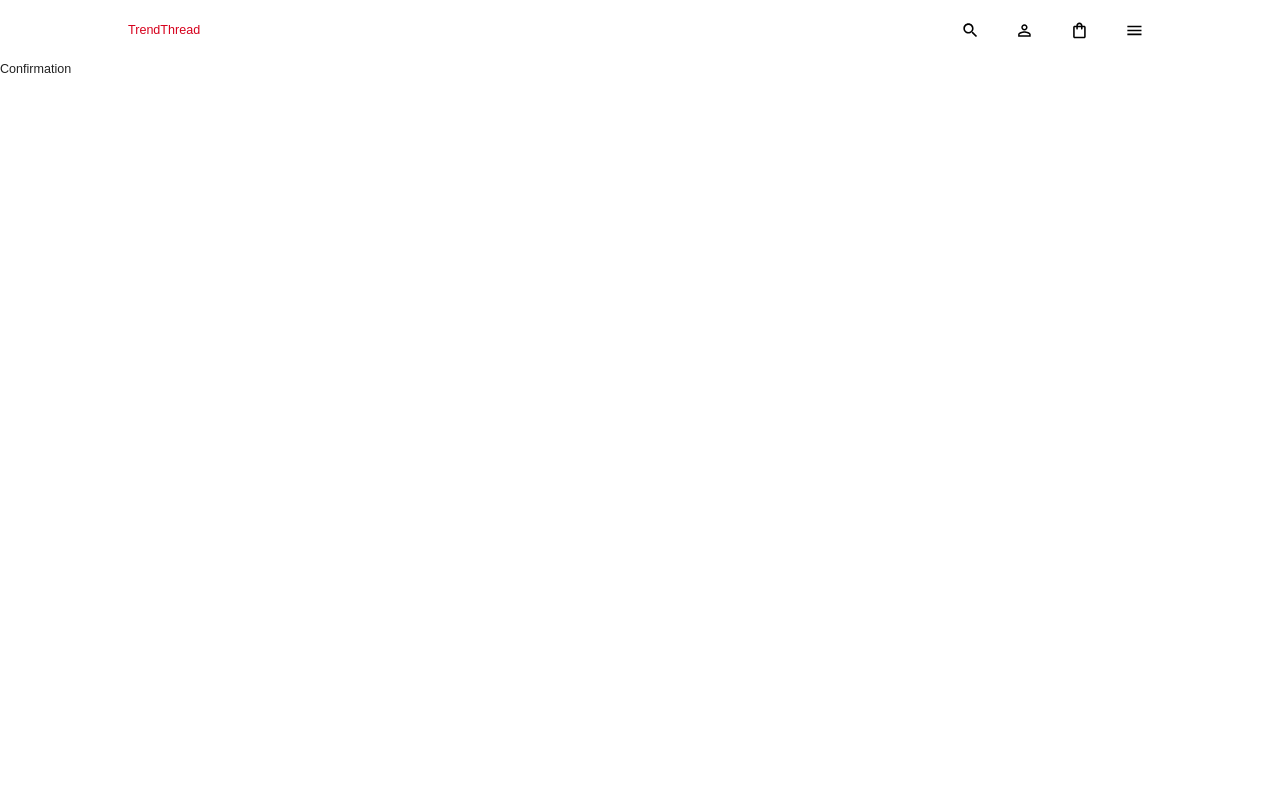
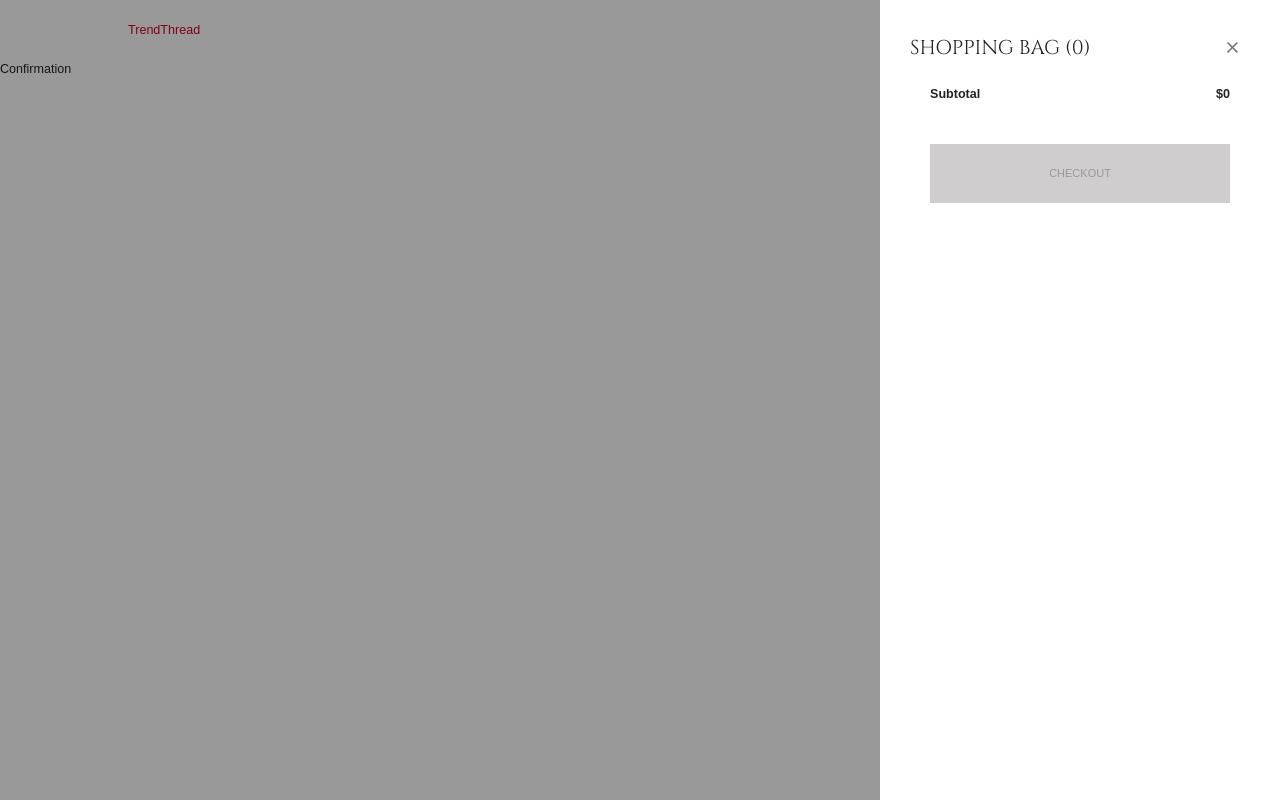
Before and after one commit to banban-22/TrendThread, a React (Create React App) app in the folder client/: page /checkout/success in a window 1280 px wide. Both pictures are taken after a click on the button 1079 px from the left and 30 px from the top of the page. Built offline with nearby package versions, Linux system fonts and the light colour scheme; a web font is replaced by a local one.

Commit message:
added cart list

```diff
--- a/client/src/App.js
+++ b/client/src/App.js
@@ -5,6 +5,7 @@
 import ItemDetails from './scenes/itemDetails/ItemDetails';
 import Checkout from './scenes/checkout/Checkout';
 import Confirmation from './scenes/checkout/Confirmation';
+import CartMenu from './scenes/global/CartMenu';
 
 const ScrollToTop = () => {
   const { pathname } = useLocation();
@@ -28,6 +29,7 @@
           <Route path="checkout" element={<Checkout />} />
           <Route path="checkout/success" element={<Confirmation />} />
         </Routes>
+        <CartMenu />
       </BrowserRouter>
     </div>
   );
--- /dev/null
+++ b/client/src/components/Item.jsx
@@ -0,0 +1,4 @@
+const Item = () => {
+  return <div>Item</div>;
+};
+export default Item;
--- /dev/null
+++ b/client/src/scenes/global/CartMenu.jsx
@@ -0,0 +1,161 @@
+import { useNavigate } from 'react-router-dom';
+import { useSelector, useDispatch } from 'react-redux';
+import {
+  setIsCartOpen,
+  increaseCount,
+  decreaseCount,
+  removeFromCart,
+} from '../../state';
+import { Box, Button, Divider, IconButton, Typography } from '@mui/material';
+import CloseIcon from '@mui/icons-material/Close';
+import AddIcon from '@mui/icons-material/Add';
+import RemoveIcon from '@mui/icons-material/Remove';
+import styled from '@emotion/styled';
+import { shades } from '../../theme';
+
+const FlexBox = styled(Box)`
+  display: flex;
+  justify-content: space-between;
+  align-items: center;
+`;
+
+const CartMenu = () => {
+  const navigate = useNavigate();
+  const dispatch = useDispatch();
+  const cart = useSelector((state) => state.cart.cart);
+  const isCartOpen = useSelector((state) => state.cart.isCartOpen);
+
+  const totalPrice = cart.reduce((total, item) => {
+    return total + item.count * item.attributes.price;
+  }, 0);
+
+  return (
+    // Overlay
+    <Box
+      display={isCartOpen ? 'block' : 'none'}
+      backgroundColor="rgba(0,0,0,0.4)"
+      position="fixed"
+      zIndex={10}
+      width="100%"
+      height="100%"
+      left="0"
+      top="0"
+      overflow="auto"
+    >
+      {/* Modal */}
+      <Box
+        position="fixed"
+        right="0"
+        bottom="0"
+        width="max(400px, 30%)"
+        height="100%"
+        backgroundColor="#fff"
+      >
+        <Box padding="30px" overflow="auto" height="100%">
+          {/* Header */}
+          <FlexBox mb="15px">
+            <Typography variant="h3">SHOPPING BAG ({cart.length})</Typography>
+            <IconButton onClick={() => dispatch(setIsCartOpen({}))}>
+              <CloseIcon />
+            </IconButton>
+          </FlexBox>
+
+          {/* Cart List */}
+          <Box>
+            {cart.map((item) => (
+              <Box key={`${item.attributes.name}-${item.id}`}>
+                <FlexBox p="15px 0">
+                  <Box flex="1 1 40%">
+                    <img
+                      src={`http://localhost:1337${item?.attributes?.image?.data?.attributes?.formats?.medium?.url}`}
+                      alt={item?.name}
+                      width="123px"
+                      height="164px"
+                    />
+                  </Box>
+                  <Box flex="1 1 60%">
+                    {/* Item Name */}
+                    <FlexBox mb="5px">
+                      <Typography fontWeight="bold">
+                        {item.attributes.name}
+                      </Typography>
+                      <IconButton
+                        onClick={() =>
+                          dispatch(removeFromCart({ id: item.id }))
+                        }
+                      >
+                        <CloseIcon />
+                      </IconButton>
+                    </FlexBox>
+                    <Typography>{item.attributes.shortDescription}</Typography>
+
+                    {/* Amount */}
+                    <FlexBox m="15px 0">
+                      <Box
+                        display="flex"
+                        alignItems="center"
+                        border={`1.5px solid ${shades.neutral[500]}`}
+                      >
+                        <IconButton
+                          onClick={() =>
+                            dispatch(decreaseCount({ id: item.id }))
+                          }
+                        >
+                          <RemoveIcon />
+                        </IconButton>
+                        <Typography>{item.count}</Typography>
+                        <IconButton
+                          onClick={() =>
+                            dispatch(increaseCount({ id: item.id }))
+                          }
+                        >
+                          <AddIcon />
+                        </IconButton>
+                      </Box>
+                      {/* Price */}
+                      <Typography fontWeight="bold">
+                        {item.attributes.price}
+                      </Typography>
+                    </FlexBox>
+                  </Box>
+                </FlexBox>
+                <Divider />
+              </Box>
+            ))}
+          </Box>
+
+          {/* Actions */}
+          <Box m="20px">
+            <FlexBox m="20px 0">
+              <Typography fontWeight="bold">Subtotal</Typography>
+              <Typography fontWeight="bold">${totalPrice}</Typography>
+            </FlexBox>
+            <Button
+              sx={{
+                backgroundColor: shades.primary[400],
+                color: 'white',
+                borderRadius: 0,
+                minWidth: '100%',
+                p: '20px 40px',
+                m: '20px 0',
+                '&:hover': { backgroundColor: shades.primary[200] },
+                '&:disabled': {
+                  backgroundColor: shades.neutral[500],
+                  color: shades.primary[200],
+                },
+              }}
+              disabled={cart.length === 0}
+              onClick={() => {
+                navigate('/checkout');
+                dispatch(setIsCartOpen({}));
+              }}
+            >
+              CHECKOUT
+            </Button>
+          </Box>
+        </Box>
+      </Box>
+    </Box>
+  );
+};
+export default CartMenu;
--- a/client/src/scenes/global/Navbar.jsx
+++ b/client/src/scenes/global/Navbar.jsx
@@ -8,10 +8,12 @@
   SearchOutlined,
 } from '@mui/icons-material';
 import { shades } from '../../theme';
+import { setIsCartOpen } from '../../state';
 
 const Navbar = () => {
   const navigate = useNavigate();
   const dispatch = useDispatch();
+  const cart = useSelector((state) => state.cart.cart);
 
   return (
     <Box
@@ -52,9 +54,27 @@
           <IconButton sx={{ color: 'black' }}>
             <PersonOutline />
           </IconButton>
-          <IconButton sx={{ color: 'black' }}>
-            <ShoppingBagOutlined />
-          </IconButton>
+          <Badge
+            badgeContent={cart.length}
+            color="secondary"
+            invisible={cart.length === 0}
+            sx={{
+              '& .MuiBadge-badge': {
+                right: 5,
+                top: 5,
+                padding: '0 4px',
+                height: '14px',
+                minWidth: '13px',
+              },
+            }}
+          >
+            <IconButton
+              onClick={() => dispatch(setIsCartOpen({}))}
+              sx={{ color: 'black' }}
+            >
+              <ShoppingBagOutlined />
+            </IconButton>
+          </Badge>
           <IconButton sx={{ color: 'black' }}>
             <MenuOutlined />
           </IconButton>
```
Also changed, not shown: client/public/index.html (+7 -2 lines).
